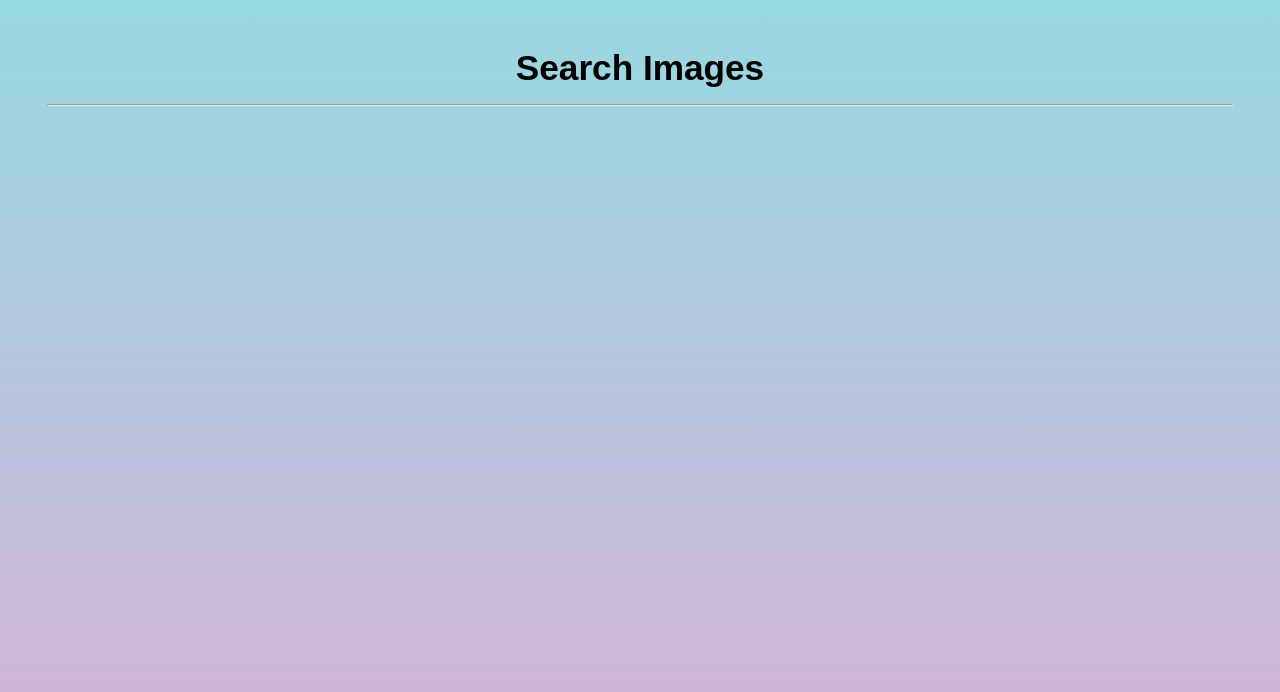
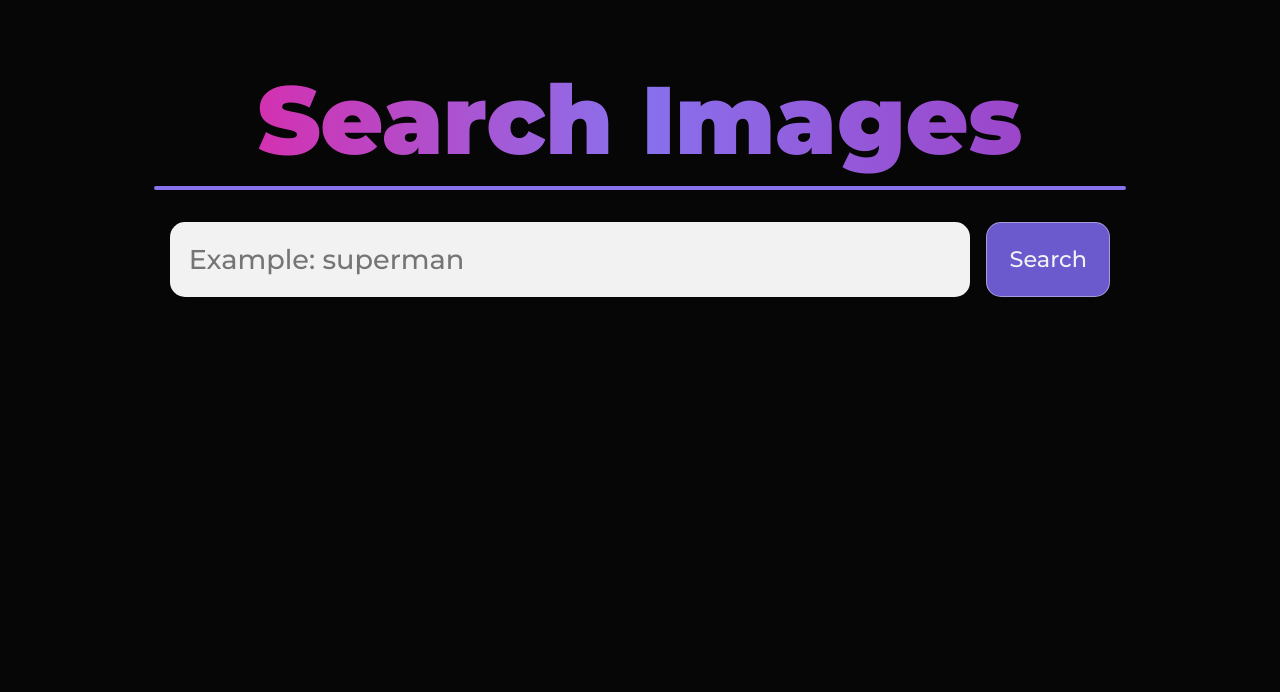
Before and after one commit to stevecyj/img-search, a React (Vite) app: page / in a window 1280 px wide. Shown: the top 692 px of the page. Built offline with nearby package versions, Linux system fonts and the light colour scheme.

Commit message:
fix: components, css prefix

```diff
--- a/src/App.jsx
+++ b/src/App.jsx
@@ -1,14 +1,14 @@
 import { useState, useEffect } from 'react';
 import './App.css';
 import {Title} from "@/components/Title.jsx";
+import {Form} from "@/components/Form.jsx";
 
 function App() {
 
   return (
-    <div className='App'>
-      <div className='container'>
+    <div>
         <Title/>
-      </div>
+        <Form/>
     </div>
   );
 }
--- a/src/components/Form.jsx
+++ b/src/components/Form.jsx
@@ -1,56 +1,8 @@
-import { BiMessageSquareAdd } from 'react-icons/bi';
-import PropTypes from 'prop-types';
-
-const Form = ({ inputText, setInputText, todos, setTodos, setTab }) => {
-  const inputTextHandler = (event) => {
-    console.log(event.target.value);
-    setInputText(event.target.value.trim());
-  };
-
-  const submitTodo = (event) => {
-    event.preventDefault();
-    setTodos([
-      ...todos,
-      { text: inputText, completed: false, id: Math.random() * 999 },
-    ]);
-
-    setInputText('');
-  };
-
-  const handleSelect = (e) => {
-    setTab(e.target.value);
-  };
-
+export const Form = () => {
   return (
     <form>
-      <input
-        className='todo-input'
-        type='text'
-        value={inputText}
-        onChange={inputTextHandler}
-      />
-
-      <button type='submit' className='todo-button' onClick={submitTodo}>
-        <BiMessageSquareAdd />
-      </button>
-
-      <div className='select'>
-        <select name='todos' onChange={handleSelect}>
-          <option value='all'>全部</option>
-          <option value='completed'>已完成</option>
-          <option value='uncompleted'>待完成</option>
-        </select>
-      </div>
+      <input type="text" placeholder="Example: superman"/>
+      <button>Search</button>
     </form>
   );
 };
-
-Form.propTypes = {
-  inputText: PropTypes.string,
-  setInputText: PropTypes.func,
-  todos: PropTypes.array,
-  setTodos: PropTypes.func,
-  setTab: PropTypes.func,
-};
-
-export default Form;
--- a/src/components/Title.jsx
+++ b/src/components/Title.jsx
@@ -1,7 +1,7 @@
 export const Title = () => {
   return (
     <>
-      <header>Search Images</header>
+      <h1>Search Images</h1>
       <hr/>
     </>
   );
--- a/src/index.css
+++ b/src/index.css
@@ -1,189 +1,263 @@
-@import url('https://fonts.googleapis.com/css2?family=Noto+Sans+TC&display=swap');
+@import url('https://fonts.googleapis.com/css2?family=Montserrat:wght@500;700;900&display=swap');
 
-html {
-  height: 100%;
+
+* {
+  padding: 0;
+  margin: 0;
+  box-sizing: border-box;
+  font-family: 'Montserrat', sans-serif;
 }
 
 body {
-  font-family: 'Noto Sans TC';
-  width: 100%;
-  height: 100%;
-
-  margin: 0;
-  padding: 0;
-
-  background-image: linear-gradient(0deg, #d9afd9 0%, #97d9e1 100%);
-  background-repeat: no-repeat;
-  background-attachment: fixed;
+  background: rgb(7, 6, 6);
+  /* background: rgb(235, 225, 225); */
 }
 
-:focus-visible {
-  outline: none;
+/* title */
+
+h1 {
+  text-align: center;
+  display: block;
+  width: fit-content;
+  margin: .3em auto 0 auto;
+  font-size: 6em;
+  font-weight: 900;
+  background: #12c2e9;
+  background-image: linear-gradient(to right, #d331b0, #8871ed, #9d45c9);
+  -webkit-background-clip: text;
+  -moz-background-clip: text;
+  color: transparent;
 }
 
-.container {
-  padding-left: 15px;
-  padding-right: 15px;
+hr {
+  display: block;
+  width: 80%;
+  margin: .5em auto;
+  color: #8871ed;
+  border: 2px solid #8871ed;
+  border-radius: 50px;
 }
 
-ul {
-  list-style: none;
+/* container cards */
+.grid {
+  width: 90%;
+  margin: 2em auto 5em auto;
+  column-count: 4;
+  column-gap: 15px;
 }
 
-a {
-  text-decoration: none;
-  color: #333;
+/* card */
+
+.grid>div {
+  grid-template-rows: 1fr auto;
+  margin-bottom: 1.5em;
+  break-inside: avoid;
+  color: white;
+  position: relative;
+  overflow: hidden;
+  border-radius: 5px;
+  border: 1px solid rgba(255, 255, 255, 0.425);
+  min-height: 200px;
+  background-color: black;
+  animation: fadeIn 1s ease-in-out;
 }
 
-header {
-  margin-top: 16px;
-  margin-bottom: 16px;
+@keyframes fadeIn {
+  0% {
+    opacity: 0;
+    transform: translateY(100px);
+  }
 
-  font-size: 2.2rem;
-  font-family: 'Fira Sans', sans-serif;
-  font-weight: bold;
-  text-align: center;
-  width: 100%;
-  text-align: center;
+  100% {
+    opacity: 1;
+    transform: translateY(0);
+  }
 }
 
-input {
-  color: #9f9a91;
-  font-size: 16px;
-  line-height: 23px;
-  padding: 12px 16px;
-  border-radius: 6px;
-  border: 0;
-  background: #fff;
-
-  -webkit-box-shadow: 0px 0px 15px 0px #00000026;
-  box-shadow: 0px 0px 15px 0px #00000026;
+.grid>div>img {
+  /* grid-row: 1 / -1;
+  grid-column: 1; */
+  object-fit: cover;
+  height: 100%;
+  width: 100%;
+  max-width: 100%;
+  /* display: block; */
+  border-radius: 5px;
+  vertical-align: top;
 }
 
-form,
-.todo-container {
+.grid>div>.hidden {
+  background-color: rgba(0, 0, 0, 0.925);
+  position: absolute;
+  top: 0;
+  height: 100%;
+  width: 100%;
+  z-index: 10;
+  border-radius: 5px;
+  border: 1px solid transparent;
+  display: flex;
+  flex-direction: column;
+  justify-content: space-between;
+  padding: 1em;
+  opacity: 0;
+  transition: all .2s ease;
+}
+
+
+.grid>div:hover>.hidden {
+  opacity: 1;
+  border-color: rgba(255, 255, 255, 0.825);
+}
+
+.grid>div>.hidden>h4 {
+  font-weight: normal;
+  font-size: 1.3em;
+}
+
+.grid>div>.hidden>b {
+  font-size: 1.5em;
+}
+
+.no-results {
+  color: white;
+  width: 77%;
+  margin: auto;
+  font-size: 1.4em;
+}
+
+.no-results>b {
+  color: rgb(205, 90, 199);
+}
+
+/* form */
+form {
+  margin: 1em auto;
+  display: flex;
+  justify-content: center;
+  padding: 1em;
+  width: 80%;
+  gap: 1em;
+}
+
+form>input {
+  font-size: 1.7em;
+  padding: .7em;
+  border-radius: 15px;
+  border: none;
+  outline: 5px solid transparent;
+  outline-offset: 3px;
+  flex: 1;
+  background: #f2f2f2;
+}
+
+form>input:focus {
+  outline-color: slateblue;
+}
+
+
+form>button {
+  border-radius: 15px;
+  width: fit-content;
+  padding: 1em;
+  height: 75px;
+  font-size: 1.4em;
+  cursor: pointer;
+  background: slateblue;
+  border: 1px solid #f2f2f270;
+  color: #f2f2f2;
+  transition: all .3s ease;
+  transform: scale(1)
+}
+
+form>button:hover {
+  background: rgb(92, 78, 185);
+}
+
+form>button:active {
+  transform: scale(.9);
+}
+
+@media screen and (max-width: 1000px) {
+  .grid {
+    column-count: 3;
+  }
+}
+
+@media screen and (max-width: 900px) {
+  form {
+    flex-direction: column;
+    gap: 1.5em;
+  }
+
+  .grid {
+    column-count: 2;
+  }
+
+  form>button {
+    padding: .5em;
+    font-size: 1.2em;
+    width: 100%;
+    height: auto;
+  }
+
+}
+
+@media screen and (max-width: 600px) {
+  .grid {
+    column-count: 1;
+  }
+
+  h1 {
+    font-size: 3em;
+  }
+}
+
+/* loading */
+.loading {
   display: flex;
   justify-content: center;
   align-items: center;
-
-  width: 600px;
-  margin: 0 auto;
-  position: relative;
+  flex-direction: column;
+  gap: 1em;
 }
 
-form {
-  margin-bottom: 20px;
+.loading>span {
+  color: white;
+  font-size: 1.54em;
 }
 
-.todo-input {
-  color: #9f9a91;
-  font-size: 16px;
-  line-height: 23px;
-  padding: 12px 16px;
-  border-radius: 6px;
-  border: 0;
-  background: #fff;
-  width: 400px;
-  margin-right: 1.5rem;
+.spinner {
+  position: relative;
+  width: 90px;
+  height: 90px;
+  border-radius: 50%;
 }
 
-.todo-button {
-  padding: 6px 12px;
-  background: transparent;
-  border: 0;
-  cursor: pointer;
-
+.spinner::before,
+.spinner:after {
+  content: "";
   position: absolute;
-  right: 17%;
-  transform: translate(-50%, 0);
-  z-index: 1;
+  border-radius: inherit;
 }
 
-.todo-button svg {
-  width: 24px;
-  height: 24px;
-  padding: 4px 12px;
-  background: transparent;
-  border: 0;
-  color: #333;
+.spinner:before {
+  width: 100%;
+  height: 100%;
+  background-image: linear-gradient(0deg, #ff00cc 0%, #333399 100%);
+  animation: spin8932 .5s infinite linear;
 }
 
-.select select {
-  padding: 1rem;
-  cursor: pointer;
-  border-radius: 5px;
-  background-color: #ddd;
-  list-style: none;
-
-  width: 100%;
-  margin: 0;
-  padding: 15px;
-  background-color: #fff;
+.spinner:after {
+  width: 85%;
+  height: 85%;
+  background-color: rgb(7, 6, 6);
+  top: 50%;
+  left: 50%;
+  transform: translate(-50%, -50%);
 }
 
-.todo-list {
-  display: flex;
-  justify-content: center;
-  flex-direction: column;
-  width: 100%;
-  align-items: center;
-
-  margin: 0;
-  padding: 0;
+@keyframes spin8932 {
+  to {
+    transform: rotate(360deg);
+  }
 }
-
-.todo {
-  display: flex;
-  flex-direction: row;
-  align-items: center;
-  margin-bottom: 15px;
-}
-
-.todo .todo-item {
-  color: #9f9a91;
-  width: 400px;
-  font-size: 16px;
-  line-height: 23px;
-  min-height: 23px;
-  height: auto;
-  padding: 12px 16px;
-  border-radius: 6px;
-  border: 0;
-  background: #fff;
-
-  color: #333;
-  font-size: 24px;
-  text-align: left;
-}
-
-.todo .todo-item.completed {
-  text-decoration: line-through;
-  opacity: 0.4;
-}
-
-.complete-btn,
-.trash-btn {
-  padding: 4px;
-  background: transparent;
-  border: 0;
-  cursor: pointer;
-}
-
-.complete-btn svg,
-.trash-btn svg {
-  width: 24px;
-  height: 24px;
-  padding: 4px 12px;
-  background: transparent;
-  border: 0;
-  color: #fff;
-}
-
-.complete-btn {
-  background: #4dd94d;
-}
-
-.trash-btn {
-  background: #ce4b4b;
-  border-radius: 6px;
-}
```
Also changed, not shown: src/components/Loading.jsx (added, +8 -0 lines).
